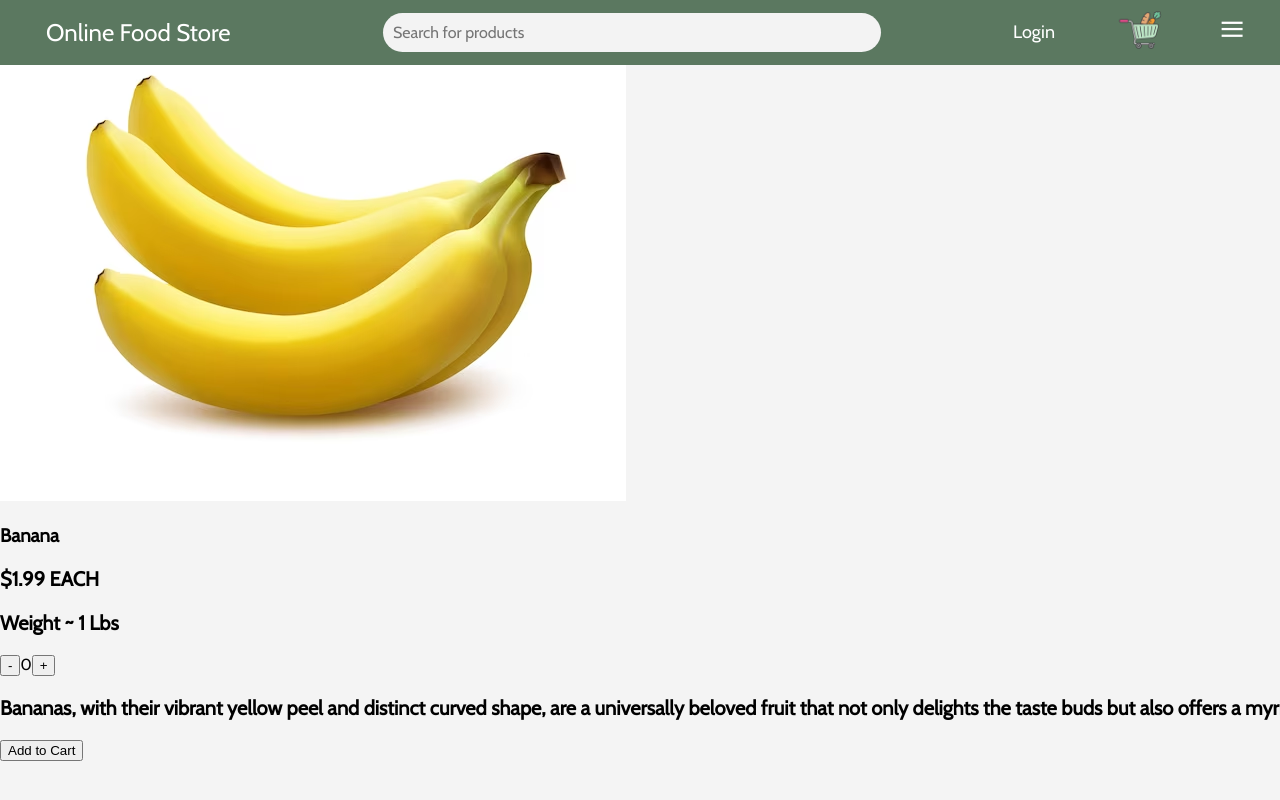
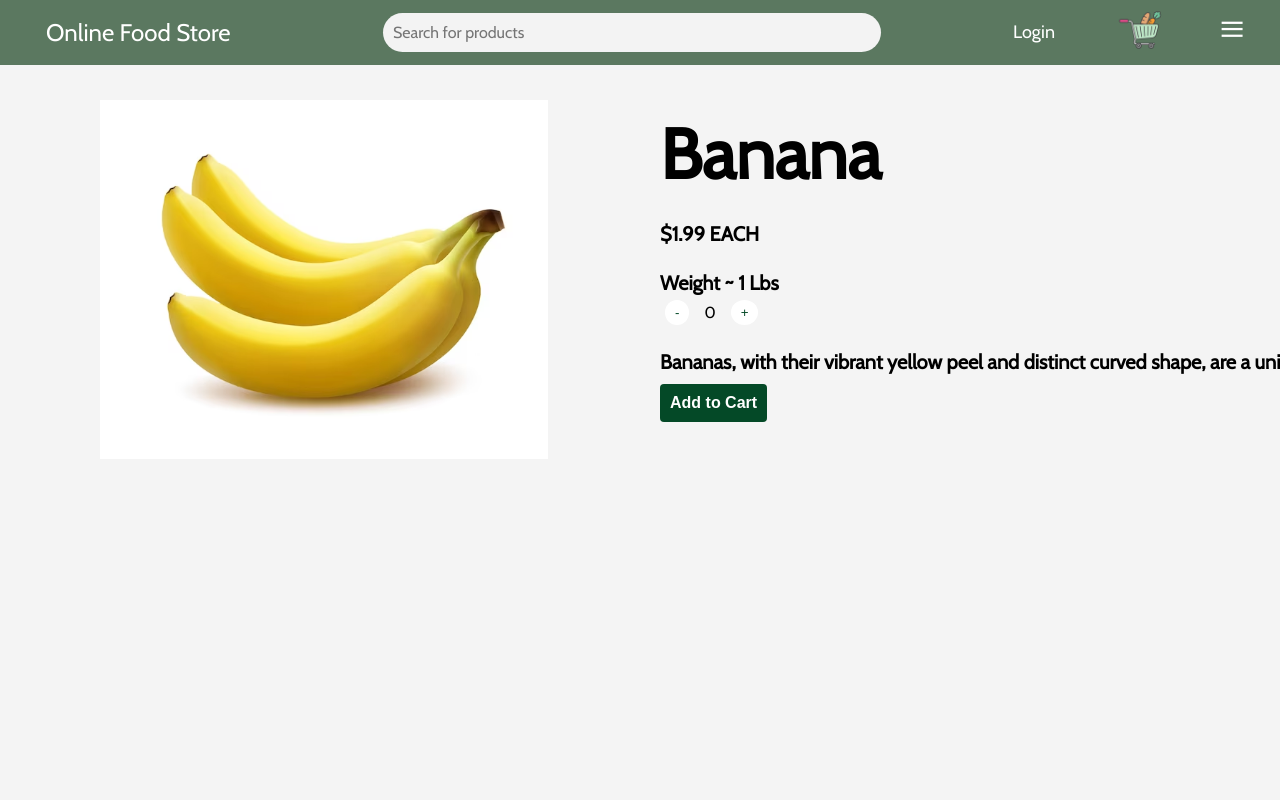
Before and after one commit to conniely04/CMPE131G4Online-Food-Store, a React (Create React App) app: page /Banana in a window 1280 px wide. Built offline with nearby package versions, Linux system fonts and the light colour scheme.

Commit message:
fix item detail

```diff
--- /dev/null
+++ b/src/Components/ItemDetail.css
@@ -0,0 +1,83 @@
+.item-container {
+  display: flex;
+  align-items: center;
+}
+
+.image-container {
+  flex: 0 0 50%;
+}
+
+.details-container {
+  flex: 1;
+  padding: 0 20px;
+  display: flex;
+  flex-direction: column;
+}
+
+.image-container img {
+  width: 70%; /* Ensure the image takes up 100% of the container width */
+  height: 70%; /* Set a fixed height for all images, adjust as needed */
+  margin-top: 100px;
+  object-fit: cover;
+  margin-left: 100px;
+}
+
+.quantity-container {
+  display: flex;
+  align-items: center;
+}
+
+/* Add any other styles as needed for your application */
+.price {
+  font-weight: bold;
+  margin-bottom: 5px;
+}
+
+.weight {
+  margin-bottom: 5px;
+}
+
+.description {
+  margin-bottom: 10px;
+  overflow: hidden;
+  text-overflow: ellipsis; /* Show ellipsis (...) for text overflow */
+  white-space: nowrap
+}
+
+.add-to-cart-button {
+  background-color: rgb(4, 73, 39);
+  font-weight: bold;
+  color: white;
+  padding: 10px;
+  border: none;
+  border-radius: 4px;
+  cursor: pointer;
+  font-size: 16px;
+  max-width: fit-content;
+}
+
+.quantity-container {
+  display: flex;
+  align-items: center;
+  margin-bottom: 5px;
+
+}
+
+.quantity-container button {
+  background-color: white;
+  color: rgb(4, 73, 39);
+  border: 0;
+  padding: 5px 10px;
+  margin: 0 5px;
+  cursor: pointer;
+  border-radius: 50%;
+}
+ .quantity {
+  margin: 0 10px;
+  font-size: 16px;
+}
+
+h3 {
+  font-size: 70px;
+   margin-bottom: 5px;
+}
--- a/src/Components/ItemDetail.jsx
+++ b/src/Components/ItemDetail.jsx
@@ -1,15 +1,8 @@
-// ItemDetail.js
 import React, { useState } from 'react';
+import "../Components/ItemDetail.css";
 
-
-
-
-// this function will get the item detail as input
-function ItemDetail(item) {
-  const { name, price, description, weight, image} = item;
+function ItemDetail({ name, price, description, weight, image }) {
   const [quantity, setQuantity] = useState(0);
-
-
 
   const handleIncreaseQuantity = () => {
     setQuantity(quantity + 1);
@@ -22,13 +15,10 @@ function ItemDetail(item) {
   };
 
   return (
-    <div className="item-detail">
-    <div className="image-container">
-    <img
-    loading="lazy"
-    src = {image}
-  />
-    </div>
+    <div className="item-container">
+      <div className="image-container">
+        <img loading="lazy" src={image} alt={name} />
+      </div>
       <div className="details-container">
         <h3>{name}</h3>
         <p className="price"> {price} EACH </p>
--- a/src/pages/Banana.js
+++ b/src/pages/Banana.js
@@ -2,6 +2,8 @@ import ItemDetail from "../Components/ItemDetail";
 import React from "react";
 
 export default function ItemInfo() {
+
+    // placeholder for backend info to be implemented later on
     const bananaiInfo = {
         name: 'Banana',
         price: '$1.99',
--- a/src/pages/Broccoli.js
+++ b/src/pages/Broccoli.js
@@ -2,6 +2,7 @@ import ItemDetail from "../Components/ItemDetail";
 import React from "react";
 
 export default function ItemInfo() {
+    // placeholder for backend info to be implemented later on
     const broccoliInfo = {
         name: 'Broccoli',
         price: '$2.67',
```
Also changed, not shown: src/App.css (+9 -9 lines).
